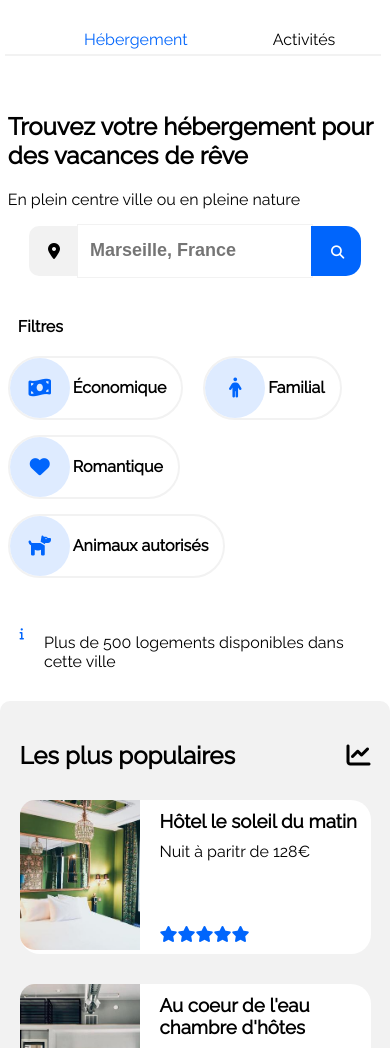
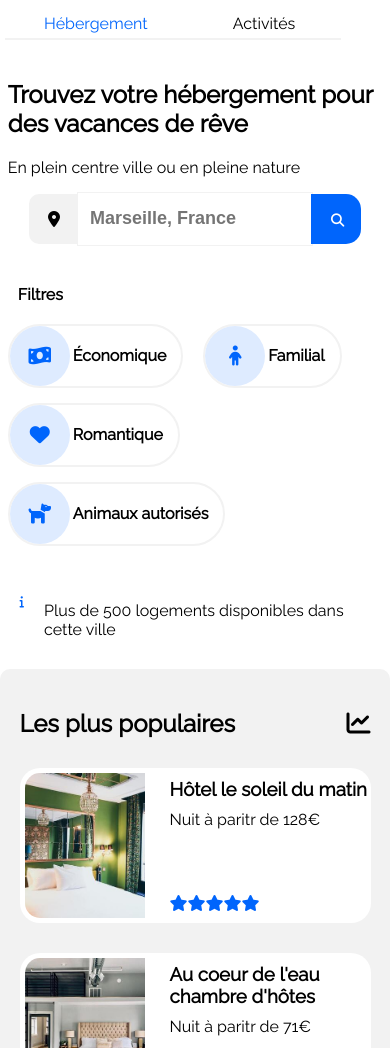
Before and after one commit to BST-tsb/BastienMichaut_2_18072021, a plain HTML site: page index.html in a window 390 px wide. Shown: the part 52-1100 px from the top of the page. Drawn offline with Linux system fonts and the light colour scheme.

Commit message:
correction erreurs css w3c

```diff
--- a/index.html
+++ b/index.html
@@ -80,7 +80,7 @@
             <div class="text-icon">
               <a href="#" class="text-filtre">
               <div class="logo">
-                <i class="fas fa-male"></i>
+                <i class="fas fa-child"></i>
               </div>
               Familial
               </a>
@@ -320,7 +320,7 @@
 
               <div class="populaire">
                 <a class="cartes2" href="#">
-                <div class="img-populaire2">
+                <div class="img-populaire1">
                   <img
                     class="img-pop"
                     src="./images/hebergements/4_small/aw-creative-VGs8z60yT2c-unsplash.jpg"
@@ -349,7 +349,7 @@
 
               <div class="populaire">
                 <a class="cartes2" href="#">
-                <div class="img-populaire3">
+                <div class="img-populaire1">
                   <img
                     class="img-pop"
                     src="./images/hebergements/4_small/febrian-zakaria-sjvU0THccQA-unsplash.jpg"
--- a/styles.css
+++ b/styles.css
@@ -291,8 +291,13 @@ body {
 .img-pop {
   width: 120px;
   object-fit: cover;
-  height: 150px;
+  height: 145px;
   border-radius: 15px 0 0 15px;
+}
+
+.img-populaire1 {
+display: flex;
+margin: 5px;
 }
 
 .plus {
@@ -640,10 +645,7 @@ footer ul {
     border-top: none;
     padding-bottom: 5px;
   }
-  header ul {
-    padding: revert;
-    margin: revert;
-  }
+
   #recherche {
     display: flex;
     flex-direction: column;
```
